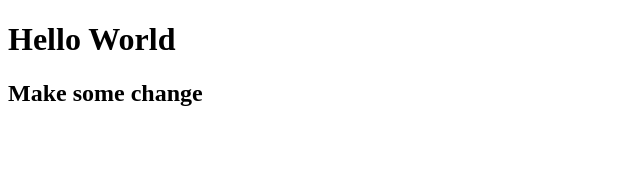
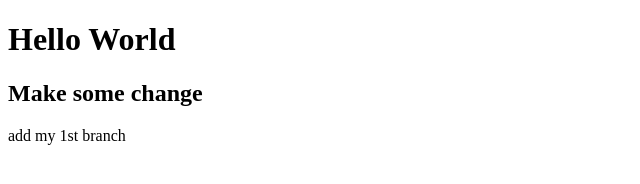
Before and after one commit to Foyzullah/programming-hero, a plain HTML site: page index.html in a window 1280 px wide. Shown: the whole page, without its empty margins (0-640 px from the left). Drawn offline with Linux system fonts and the light colour scheme.

Commit message:
1st-branch

```diff
--- a/index.html
+++ b/index.html
@@ -9,6 +9,7 @@
 
     <h1>Hello World</h1>
     <h2> Make some change</h2>
+    <p>add my 1st branch</p>
 
 </body>
 </html>
```
